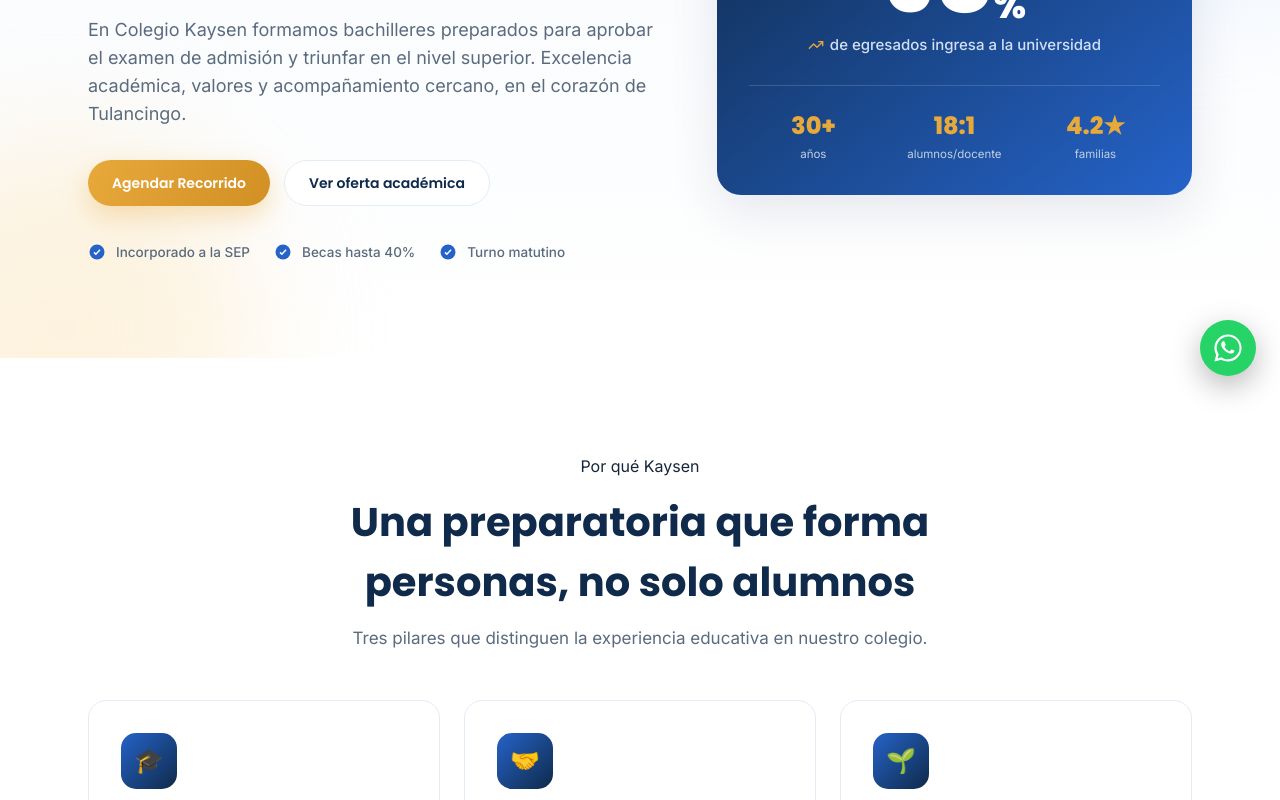
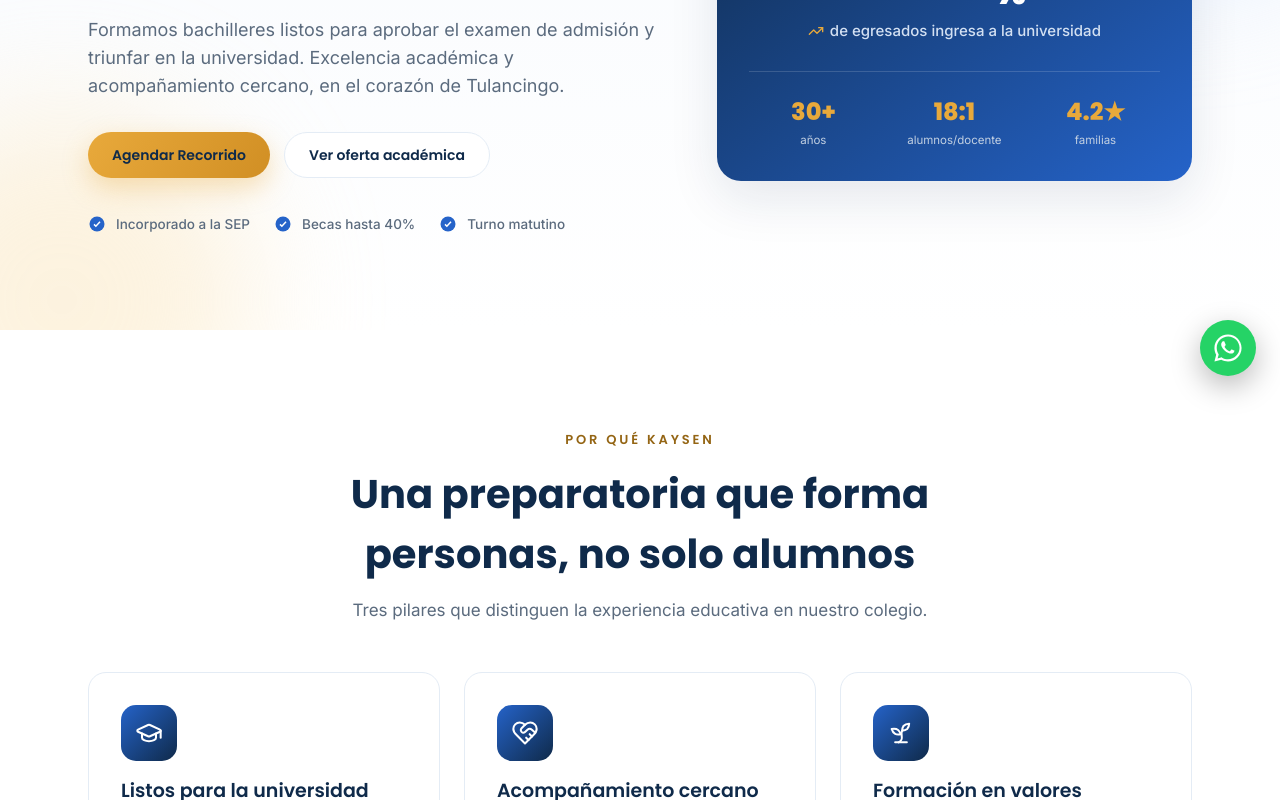
Before and after one commit to novumarketing/kaysen-web, a Next.js app: page / in a window 1280 px wide. Shown: the part 400-1200 px from the top of the page. Built offline with nearby package versions, Linux system fonts and the light colour scheme.

Commit message:
A11y/UX: gold btn navy text, focus ring, hero icons + shorter sub

```diff
--- a/app/globals.css
+++ b/app/globals.css
@@ -6,6 +6,7 @@
   --navy: #0f2a4a;
   --blue: #2563c9;
   --gold: #e8a93b;
+  --gold-ink: #946514;
   --ink: #16263b;
   --muted: #5b6b7e;
   --line: #e4ecf5;
@@ -34,13 +35,17 @@ body { color: var(--ink); background: #fff; }
   }
   .btn-gold {
     background: linear-gradient(120deg, var(--gold), #d18f24);
-    @apply text-white shadow-[0_10px_26px_rgba(232,169,59,.35)] hover:-translate-y-0.5;
+    @apply text-navy shadow-[0_10px_26px_rgba(232,169,59,.35)] hover:-translate-y-0.5;
   }
   .btn-ghost {
     @apply bg-white text-navy border-[1.5px] border-line hover:border-blue hover:text-blue;
   }
   .kicker {
     @apply font-display font-semibold text-[13px] tracking-[0.22em] uppercase text-gold;
+  }
+  .kicker-ink {
+    @apply font-display font-semibold text-[13px] tracking-[0.22em] uppercase;
+    color: var(--gold-ink);
   }
 }
 
@@ -61,3 +66,13 @@ details[open] .faq-plus { transform: rotate(45deg); }
 @media (max-width: 1023px) {
   body { padding-bottom: 76px; } /* sticky-cta-spacer */
 }
+
+/* Accesibilidad: indicador de foco visible por teclado (WCAG 2.4.7) */
+@layer base {
+  a:focus-visible,
+  button:focus-visible,
+  summary:focus-visible,
+  [tabindex="0"]:focus-visible {
+    @apply rounded-md outline-none ring-2 ring-blue ring-offset-2 ring-offset-white;
+  }
+}
--- a/app/page.tsx
+++ b/app/page.tsx
@@ -4,17 +4,17 @@ import { WA_RECORRIDO } from "@/components/site";
 import Testimonials from "@/components/Testimonials";
 import FaqAccordion from "@/components/FaqAccordion";
 import LeadMagnet from "@/components/LeadMagnet";
-import { GraduationCap, TrendingUp, Award } from "lucide-react";
+import { GraduationCap, TrendingUp, Award, HeartHandshake, Sprout, FlaskConical, BookOpen, Ruler } from "lucide-react";
 
 const highlights = [
-  { icon: "🎓", title: "Listos para la universidad", desc: "Preparación enfocada en el examen de admisión y en las competencias que exige el nivel superior." },
-  { icon: "🤝", title: "Acompañamiento cercano", desc: "Grupos reducidos, tutoría personalizada y orientación vocacional durante todo el bachillerato." },
-  { icon: "🌱", title: "Formación en valores", desc: "Educamos personas íntegras, responsables y comprometidas con su comunidad." },
+  { icon: GraduationCap, title: "Listos para la universidad", desc: "Preparación enfocada en el examen de admisión y en las competencias que exige el nivel superior." },
+  { icon: HeartHandshake, title: "Acompañamiento cercano", desc: "Grupos reducidos, tutoría personalizada y orientación vocacional durante todo el bachillerato." },
+  { icon: Sprout, title: "Formación en valores", desc: "Educamos personas íntegras, responsables y comprometidas con su comunidad." },
 ];
 const areas = [
-  { icon: "🔬", title: "Ciencias Experimentales", desc: "Medicina, ingenierías y ciencias de la salud." },
-  { icon: "📚", title: "Ciencias Sociales", desc: "Derecho, comunicación, psicología y administración." },
-  { icon: "📐", title: "Físico-Matemáticas", desc: "Ingenierías, arquitectura y tecnología." },
+  { icon: FlaskConical, title: "Ciencias Experimentales", desc: "Medicina, ingenierías y ciencias de la salud." },
+  { icon: BookOpen, title: "Ciencias Sociales", desc: "Derecho, comunicación, psicología y administración." },
+  { icon: Ruler, title: "Físico-Matemáticas", desc: "Ingenierías, arquitectura y tecnología." },
 ];
 
 export default function Home() {
@@ -34,7 +34,7 @@ export default function Home() {
               El <span className="grad-text">98%</span> de nuestros egresados llega a la universidad
             </h1>
             <p className="fade-up-2 mt-5 max-w-xl text-lg text-muted">
-              En Colegio Kaysen formamos bachilleres preparados para aprobar el examen de admisión y triunfar en el nivel superior. Excelencia académica, valores y acompañamiento cercano, en el corazón de Tulancingo.
+              Formamos bachilleres listos para aprobar el examen de admisión y triunfar en la universidad. Excelencia académica y acompañamiento cercano, en el corazón de Tulancingo.
             </p>
             <div className="fade-up-3 mt-8 flex flex-wrap gap-3.5">
               <a href={WA_RECORRIDO} target="_blank" rel="noopener noreferrer" className="btn btn-gold">Agendar Recorrido</a>
@@ -77,13 +77,16 @@ export default function Home() {
         <div className="wrap">
           <SectionHead center kicker="Por qué Kaysen" title="Una preparatoria que forma personas, no solo alumnos" sub="Tres pilares que distinguen la experiencia educativa en nuestro colegio." />
           <div className="grid gap-6 md:grid-cols-3">
-            {highlights.map((h) => (
+            {highlights.map((h) => {
+              const Icon = h.icon;
+              return (
               <div key={h.title} className="rounded-xl2 border border-line bg-white p-8 transition hover:-translate-y-1.5 hover:border-[#cfe0fb] hover:shadow-soft">
-                <div className="mb-4 grid h-14 w-14 place-items-center rounded-[15px] bg-gradient-to-br from-blue to-navy text-2xl text-white">{h.icon}</div>
+                <div className="mb-4 grid h-14 w-14 place-items-center rounded-[15px] bg-gradient-to-br from-blue to-navy text-white"><Icon className="h-7 w-7" strokeWidth={1.75} aria-hidden /></div>
                 <h3 className="font-display text-[19px] font-semibold text-navy">{h.title}</h3>
                 <p className="mt-2 text-[14.5px] text-muted">{h.desc}</p>
               </div>
-            ))}
+              );
+            })}
           </div>
           <div className="mt-10 text-center"><Link href="/nosotros" className="font-semibold text-blue hover:underline">Conoce más sobre el colegio →</Link></div>
         </div>
@@ -94,13 +97,16 @@ export default function Home() {
         <div className="wrap">
           <SectionHead center kicker="Oferta académica" title="Tres áreas para tres futuros distintos" sub="En los últimos semestres tu hijo elige la especialización alineada con la carrera que quiere estudiar." />
           <div className="grid gap-6 md:grid-cols-3">
-            {areas.map((a) => (
+            {areas.map((a) => {
+              const Icon = a.icon;
+              return (
               <div key={a.title} className="rounded-xl2 border border-line bg-white p-8">
-                <div className="mb-4 grid h-14 w-14 place-items-center rounded-[15px] bg-gradient-to-br from-blue to-navy text-2xl text-white">{a.icon}</div>
+                <div className="mb-4 grid h-14 w-14 place-items-center rounded-[15px] bg-gradient-to-br from-blue to-navy text-white"><Icon className="h-7 w-7" strokeWidth={1.75} aria-hidden /></div>
                 <h3 className="font-display text-[19px] font-semibold text-navy">{a.title}</h3>
                 <p className="mt-2 text-[14.5px] text-muted">{a.desc}</p>
               </div>
-            ))}
+              );
+            })}
           </div>
           <div className="mt-10 text-center"><Link href="/oferta" className="font-semibold text-blue hover:underline">Ver el plan de estudios completo →</Link></div>
         </div>
```
